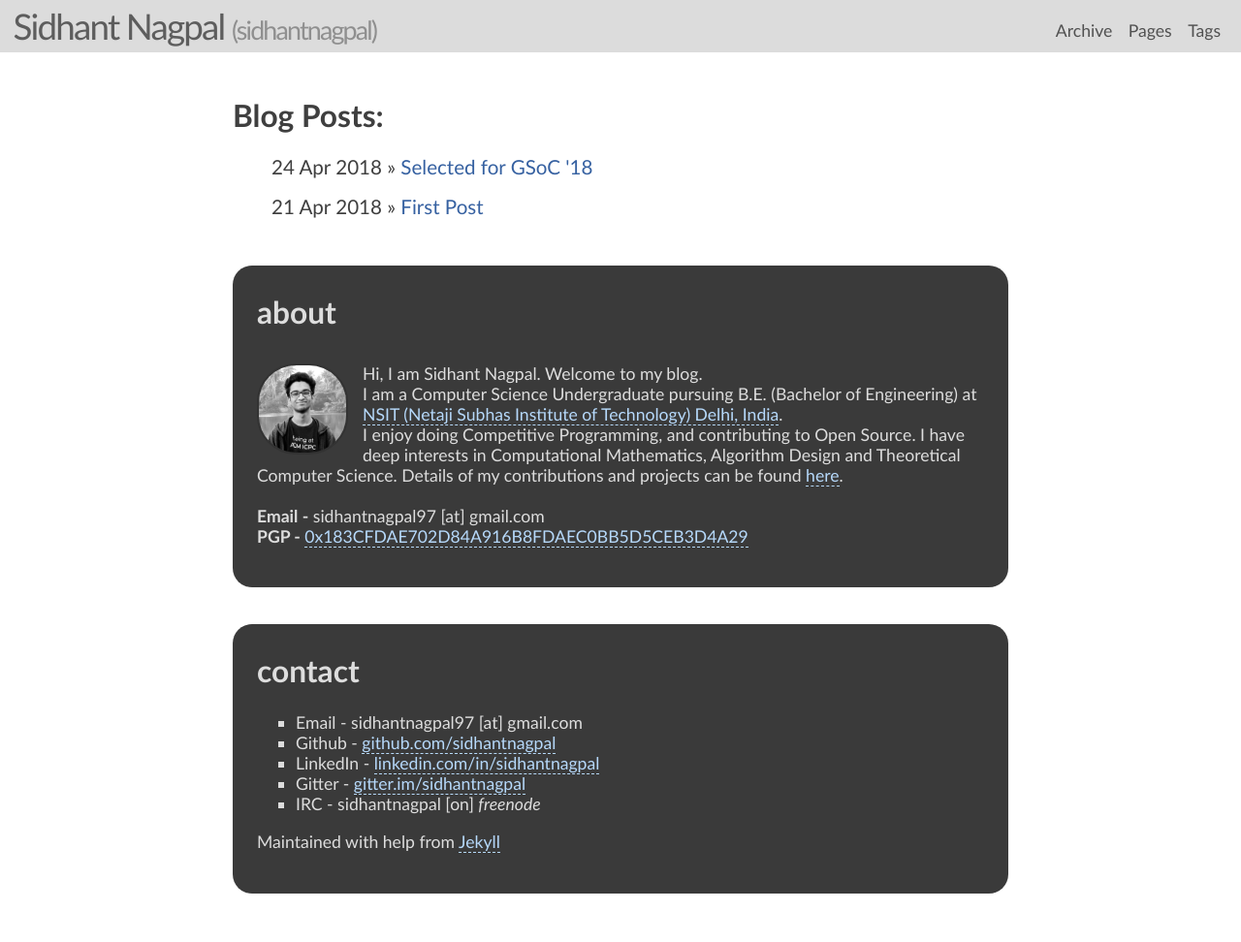
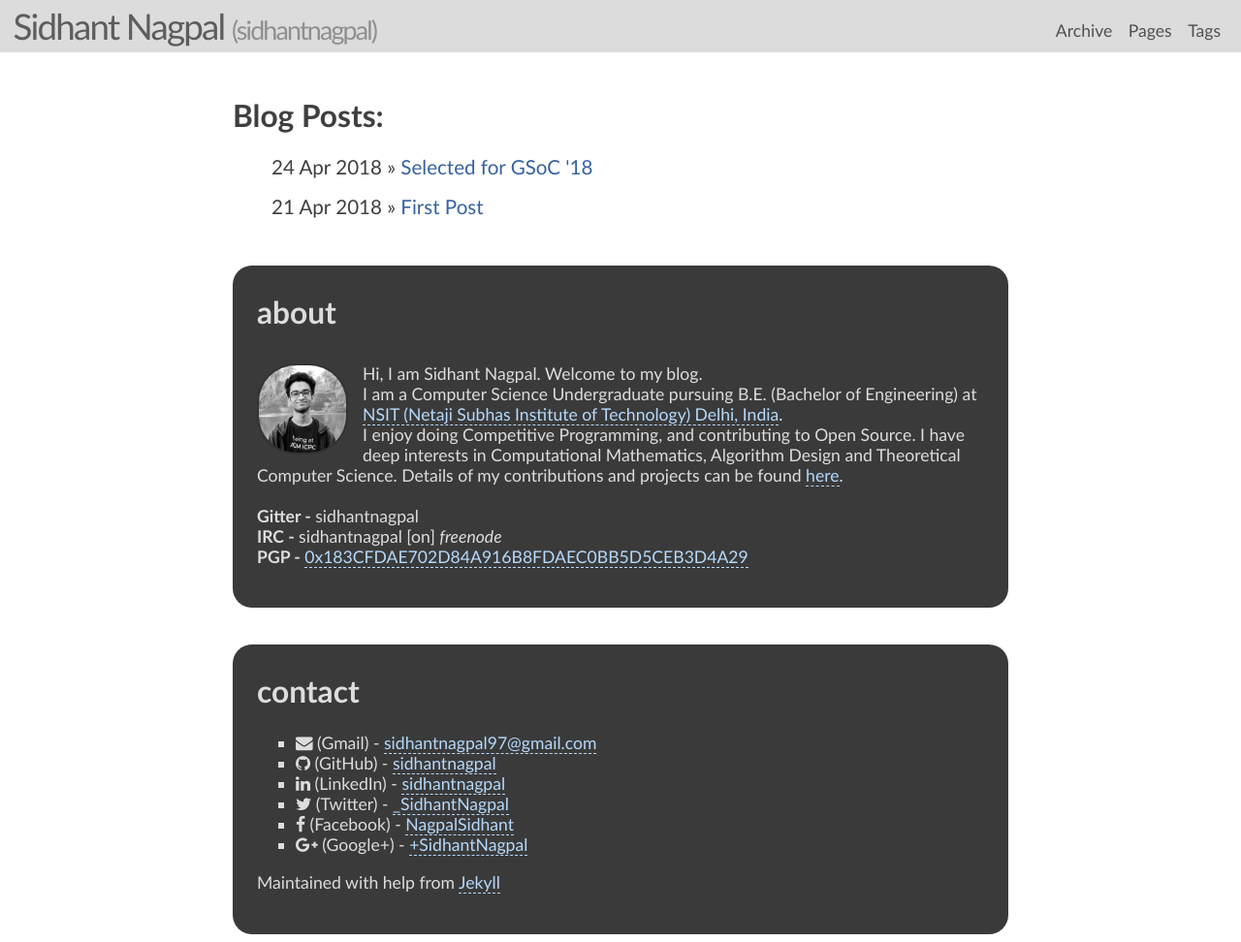
Before and after one commit to siddharth-verma60/sidhantnagpal.github.io, a Jekyll site: the page built from index.html, in a window 1280 px wide and 972 px high. Shown: the whole window at 97% size. Built offline with Jekyll 4.4.1, drawn with Linux system fonts in a browser that asks for light colours; nearby versions of some CDN libraries.

Commit message:
Update contact details

```diff
--- a/_config.yml
+++ b/_config.yml
@@ -17,11 +17,14 @@ description: >
   Hi, I am Sidhant Nagpal. Welcome to my blog.
 baseurl: ""
 author :
-  name : Sidhant Nagpal.
-  email : sidhantnagpal97 [at] gmail.com
+  name : Sidhant Nagpal
+  email : sidhantnagpal97@gmail.com
   github : sidhantnagpal
   linkedin : sidhantnagpal
   gitter : sidhantnagpal
+  google-plus : +SidhantNagpal
+  twitter: _SidhantNagpal
+  facebook: NagpalSidhant
   # feedburner : feedname
 
 # The production_url is only used when full-domain names are needed
--- a/_includes/themes/jellyk/default.html
+++ b/_includes/themes/jellyk/default.html
@@ -21,6 +21,7 @@
     <![endif]-->
 
     <!-- Le styles -->
+    <link rel="stylesheet" href="//maxcdn.bootstrapcdn.com/font-awesome/4.3.0/css/font-awesome.min.css">
     <link href="{{ ASSET_PATH }}/css/style.css" rel="stylesheet" type="text/css">
     <link rel="icon" type="image/png" href="/favicon.png" />
 
@@ -64,11 +65,12 @@
                 <div class="misc vcard">
                     <h2 id="contact">contact</h2>
                     <ul>
-                        <li class="contact">Email - {{ site.author.email }}</li>
-                        <li class="github">Github - <a href="http://github.com/{{ site.author.github }}/" rel="me">github.com/{{ site.author.github }}</a></li>
-                        <li class="linkedin">LinkedIn - <a href="http://linkedin.com/in/{{ site.author.linkedin }}/" rel="me">linkedin.com/in/{{ site.author.linkedin }}</a></li>
-                        <li class="gitter">Gitter - <a href="https://gitter.im/{{ site.author.github }}/" rel="me">gitter.im/{{ site.author.gitter }}</a></li>
-                        <li class="irc">IRC - sidhantnagpal [on] <i>freenode</i></a></li>
+                        <li class="email"><i class="fa fa-envelope"></i> (Gmail) - <a href="mailto:{{ site.author.email }}" rel="me">{{ site.author.email }}</a></li>
+                        <li class="github"><i class="fa fa-github"></i> (GitHub) - <a href="http://github.com/{{ site.author.github }}/" rel="me">{{ site.author.github }}</a></li>
+                        <li class="linkedin"><i class="fa fa-linkedin"></i> (LinkedIn) - <a href="http://linkedin.com/in/{{ site.author.linkedin }}/" rel="me">{{ site.author.linkedin }}</a></li>
+                        <li class="twitter"><i class="fa fa-twitter"></i> (Twitter) - <a href="http://twitter.com/{{ site.author.twitter }}/" rel="me">{{ site.author.twitter }}</a></li>
+                        <li class="facebook"><i class="fa fa-facebook"></i> (Facebook) - <a href="https://facebook.com/{{ site.author.facebook }}/" rel="me">{{ site.author.facebook }}</a></li>
+                        <li class="google-plus"><i class="fa fa-google-plus"></i> (Google+) - <a href="http://plus.google.com/{{ site.author.google-plus }}/" rel="me">{{ site.author.google-plus }}</a></li>
                     </ul>
                 </div><!-- misc -->
                 Maintained with help from <a href="http://jekyllrb.com">Jekyll</a>
--- a/index.html
+++ b/index.html
@@ -17,7 +17,8 @@ layout: page
     I am a Computer Science Undergraduate pursuing B.E. (Bachelor of Engineering) at <a href="http://www.nsit.ac.in/">NSIT (Netaji Subhas Institute of Technology) Delhi, India</a>.</br>
     I enjoy doing Competitive Programming, and contributing to Open Source. I have deep interests in Computational Mathematics, Algorithm Design and Theoretical Computer Science. Details of my contributions and projects can be found <a href="https://github.com/sidhantnagpal">here</a>.<br />
     <br />
-    <b>Email -</b> sidhantnagpal97 [at] gmail.com <br />
+    <b>Gitter - </b> sidhantnagpal <br />
+    <b>IRC - </b> sidhantnagpal [on] <i>freenode</i> <br />
     <b>PGP - </b><a href="/files/pgp.asc">0x183CFDAE702D84A916B8FDAEC0BB5D5CEB3D4A29</a>
     </p>
   </div>
```
Also changed, not shown: 10 other files.
